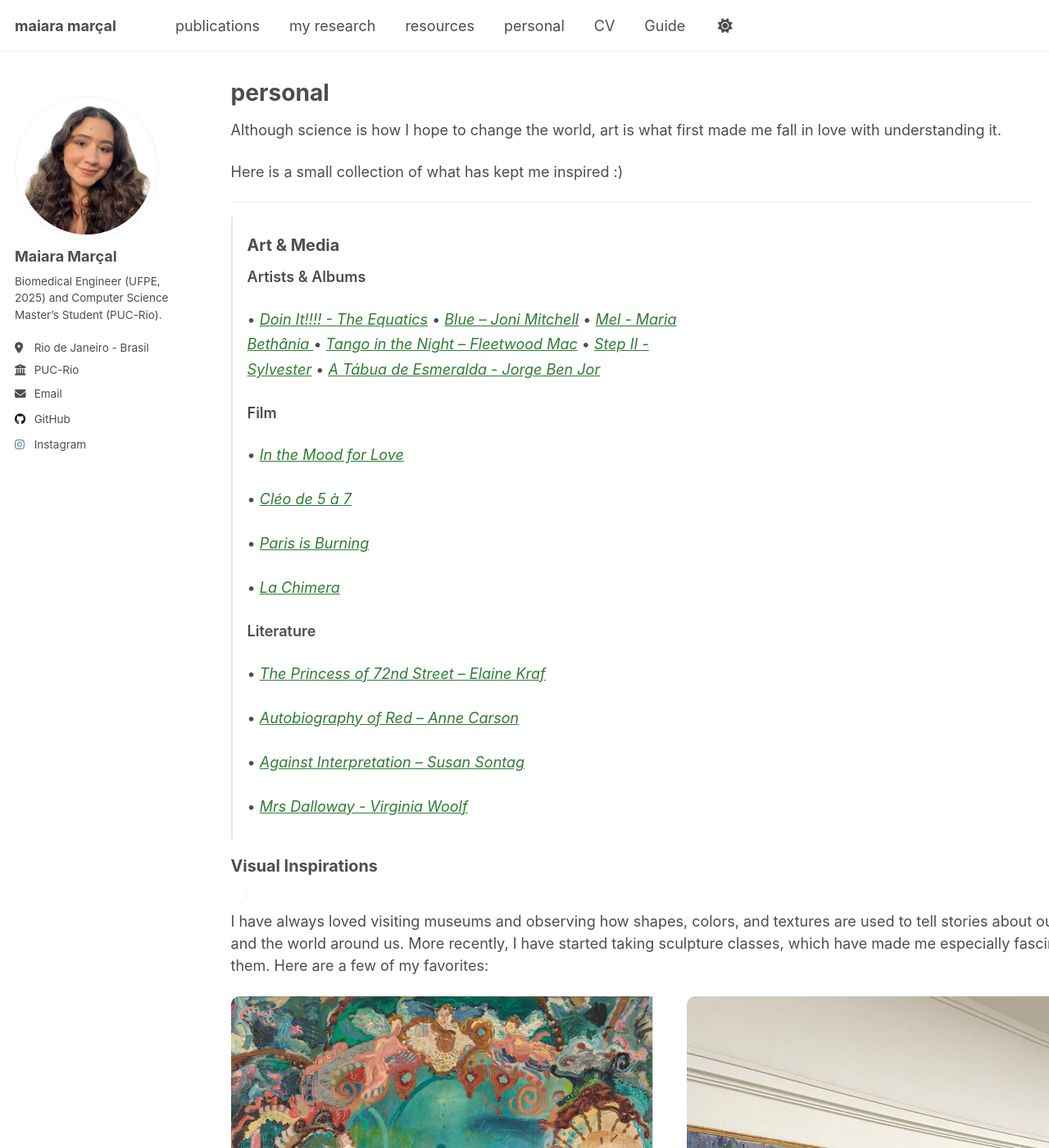
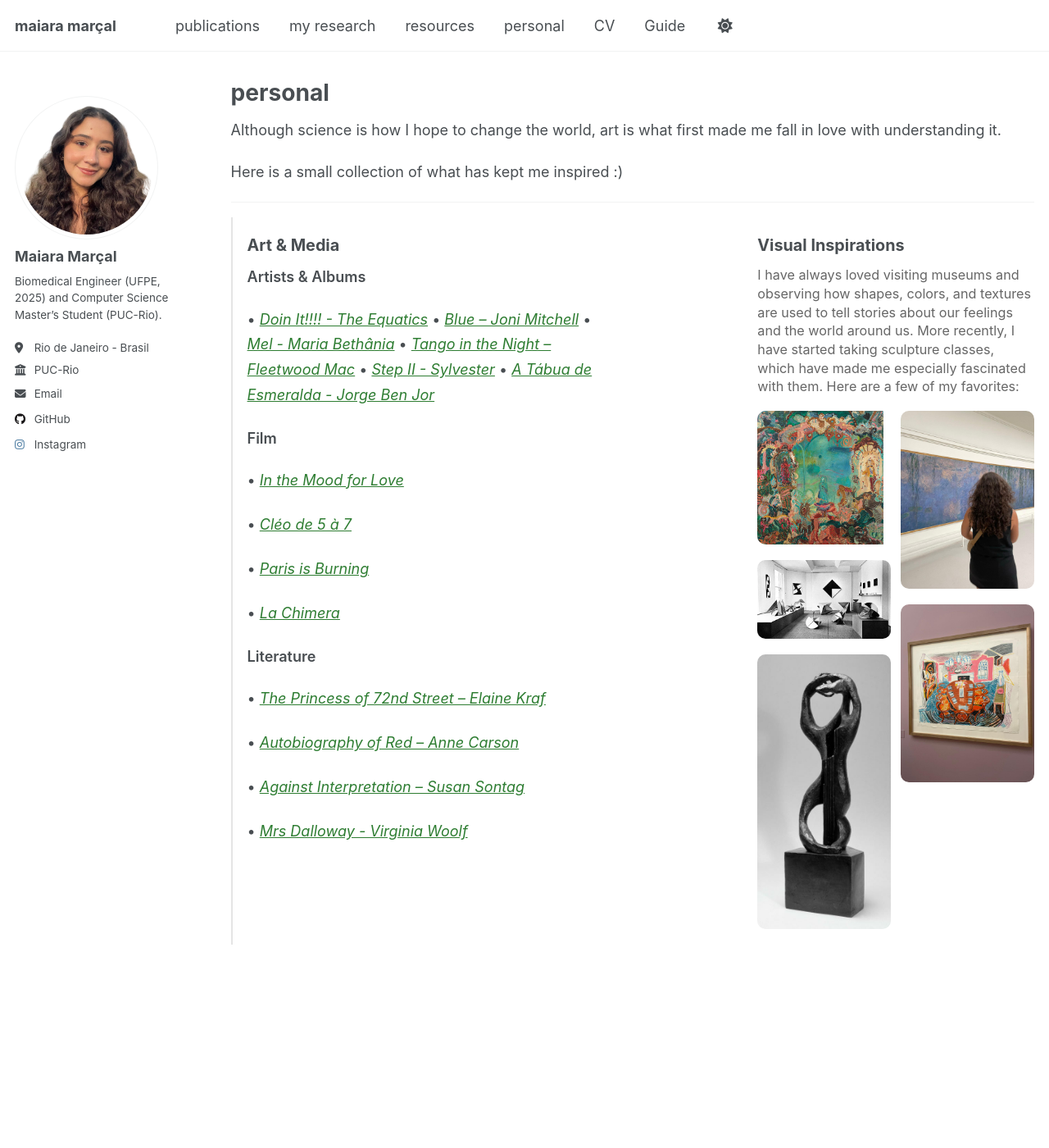
Before and after one commit to maiaramaaraujo/maiaramaaraujo.github.io, a Jekyll site: the page built from _pages/personal.html, in a window 1280 px wide and 1400 px high. Shown: the whole window at 82% size. Built offline with Jekyll 4.4.1, drawn with Linux system fonts in a browser that asks for light colours; a script that is not in the unit is left out.

Commit message:
Update personal.html

```diff
--- a/_pages/personal.html
+++ b/_pages/personal.html
@@ -26,11 +26,10 @@ author_profile: true
     <p class="items inline-items">
       • <a href="https://open.spotify.com/intl-pt/album/4SN55bwEnC0T1qmBTWZeyW" class="media-link">Doin It!!!! - The Equatics</a>
       • <a href="https://open.spotify.com/intl-pt/album/1vz94WpXDVYIEGja8cjFNa" class="media-link">Blue – Joni Mitchell</a>
-      • <a href="https://open.spotify.com/intl-pt/album/3geZAccbzXDfsQf3R2gGu1" class="media-link">Mel - Maria Bethânia </a>
+      • <a href="https://open.spotify.com/intl-pt/album/3geZAccbzXDfsQf3R2gGu1" class="media-link">Mel - Maria Bethânia</a>
       • <a href="https://open.spotify.com/intl-pt/album/0fdD8bSIoORVTtQ7R5YdOE" class="media-link">Tango in the Night – Fleetwood Mac</a>
       • <a href="https://open.spotify.com/intl-pt/album/6y64gP67AegGu2rspM2GHo" class="media-link">Step II - Sylvester</a>
       • <a href="https://open.spotify.com/intl-pt/album/5rcMJNWebtl2r2S18Je1A0" class="media-link">A Tábua de Esmeralda - Jorge Ben Jor</a>
-
     </p>
 
     <p class="category">Film</p>
@@ -47,19 +46,22 @@ author_profile: true
     <div class="list-block">
       <p class="items">• <a href="https://www.goodreads.com/book/show/199454309-the-princess-of-72nd-street" class="media-link">The Princess of 72nd Street – Elaine Kraf</a></p>
       <p class="items">• <a href="https://www.goodreads.com/book/show/61049.Autobiography_of_Red" class="media-link">Autobiography of Red – Anne Carson</a></p>
-      <p class="items">• <a href="https://www.goodreads.com/book/show/6335913-against-interpretation-and-other-essays" class="media-link">Against Interpretation – Susan Sontag</a></p>    </div>
-      <p class="items">• <a href="https://www.goodreads.com/book/show/28501523-mrs-dalloway" class="media-link">Mrs Dalloway - Virginia Woolf</a></p>    </div>
+      <p class="items">• <a href="https://www.goodreads.com/book/show/6335913-against-interpretation-and-other-essays" class="media-link">Against Interpretation – Susan Sontag</a></p>
+      <p class="items">• <a href="https://www.goodreads.com/book/show/28501523-mrs-dalloway" class="media-link">Mrs Dalloway - Virginia Woolf</a></p>
+    </div>
 
   </div>
+
+  <!-- MIDDLE SPACER (creates “3 column feel”) -->
+  <div class="spacer-column"></div>
 
   <!-- RIGHT: GALLERY -->
   <div class="visual-column">
 
     <p class="section-title">Visual Inspirations</p>
 
-    <!-- NEW SPACE ADDED HERE -->
-    <p class="description-space"></p>
-    I have always loved visiting museums and observing how shapes, colors, and textures are used to tell stories about our feelings and the world around us. More recently, I have started taking sculpture classes, which have made me especially fascinated with them. Here are a few of my favorites:
+    <p class="description-space">
+      I have always loved visiting museums and observing how shapes, colors, and textures are used to tell stories about our feelings and the world around us. More recently, I have started taking sculpture classes, which have made me especially fascinated with them. Here are a few of my favorites:
     </p>
 
     <div class="gallery-masonry">
@@ -76,17 +78,17 @@ author_profile: true
 
       <a href="https://www.centrepompidou.fr/es/ressources/oeuvre/cXk6Me" class="card">
         <img src="/images/Amphion.jpg">
-        <div class="overlay">Amphion by Henri Laurens, 1885</div>
+        <div class="overlay">Amphion - Henri Laurens, 1885</div>
       </a>
 
       <a href="https://www.musee-orangerie.fr/fr/collection/les-nympheas-de-claude-monet" class="card">
         <img src="/images/Nymphéas.jpeg">
-        <div class="overlay">Les Nymphéas by Claude Monet</div>
+        <div class="overlay">Les Nymphéas – Monet</div>
       </a>
 
       <a href="https://www.hockney.com/home" class="card">
         <img src="/images/Tyler Dining Room.jpeg">
-        <div class="overlay">Tyler Dining Room by David Hockney</div>
+        <div class="overlay">David Hockney</div>
       </a>
 
     </div>
@@ -98,23 +100,22 @@ author_profile: true
 <style>
 
 /* ===== PAGE WIDTH ===== */
-.page {
-  max-width: 1500px;
-}
-
-.page__inner-wrap {
-  max-width: 1500px;
-}
-
+.page,
+.page__inner-wrap,
 .layout--single .page__inner-wrap {
   max-width: 1500px;
 }
 
-/* ===== GRID ===== */
+/* ===== 3-COLUMN GRID ===== */
 .main-grid {
   display: grid;
-  grid-template-columns: 1.2fr 0.8fr;
-  gap: 50px;
+  grid-template-columns: 1.2fr 0.3fr 0.9fr;
+  gap: 40px;
+}
+
+/* middle spacer */
+.spacer-column {
+  width: 100%;
 }
 
 /* ===== JOURNAL ===== */
@@ -142,16 +143,12 @@ author_profile: true
   line-height: 1.7;
 }
 
-.list-block {
-  margin-bottom: 18px;
-}
-
-/* ===== DESCRIPTION SPACE ===== */
+/* ===== DESCRIPTION ===== */
 .description-space {
-  min-height: 14px;
-  margin: 6px 0 14px 18px;
-  border-left: 1px dashed #ddd;
-  opacity: 0.6;
+  margin: 10px 0 18px 0;
+  font-size: 0.9em;
+  color: #666;
+  line-height: 1.4;
 }
 
 /* ===== MEDIA LINKS ===== */
@@ -159,7 +156,6 @@ author_profile: true
   color: #2e7d32;
   font-style: italic;
   text-decoration: none;
-  transition: 0.2s ease;
 }
 
 .media-link:hover {
@@ -171,7 +167,6 @@ author_profile: true
 .visual-column {
   position: sticky;
   top: 20px;
-  margin-right: -120px;
 }
 
 .gallery-masonry {
@@ -190,7 +185,6 @@ author_profile: true
 
 .card img {
   width: 100%;
-  height: auto;
   display: block;
 }
 
@@ -217,9 +211,8 @@ author_profile: true
     grid-template-columns: 1fr;
   }
 
-  .visual-column {
-    position: static;
-    margin-right: 0;
+  .spacer-column {
+    display: none;
   }
 }
 
```
